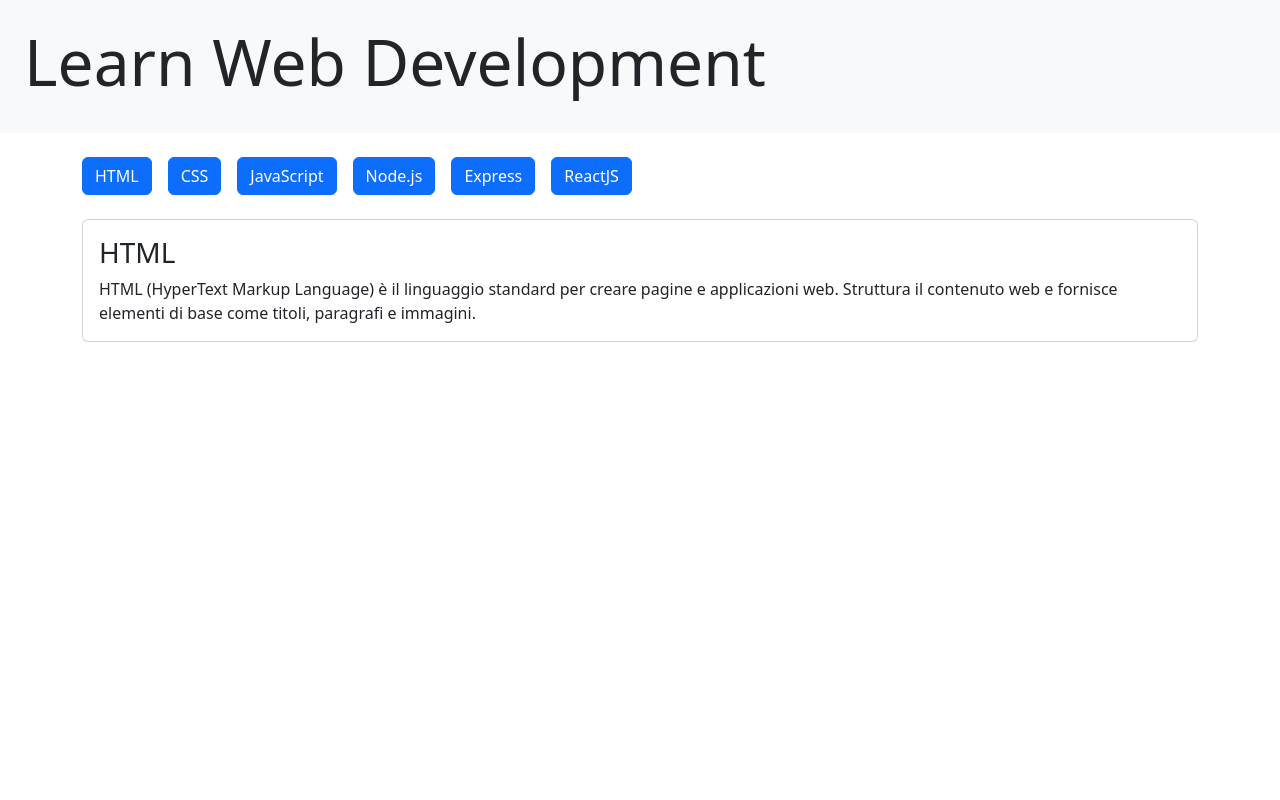
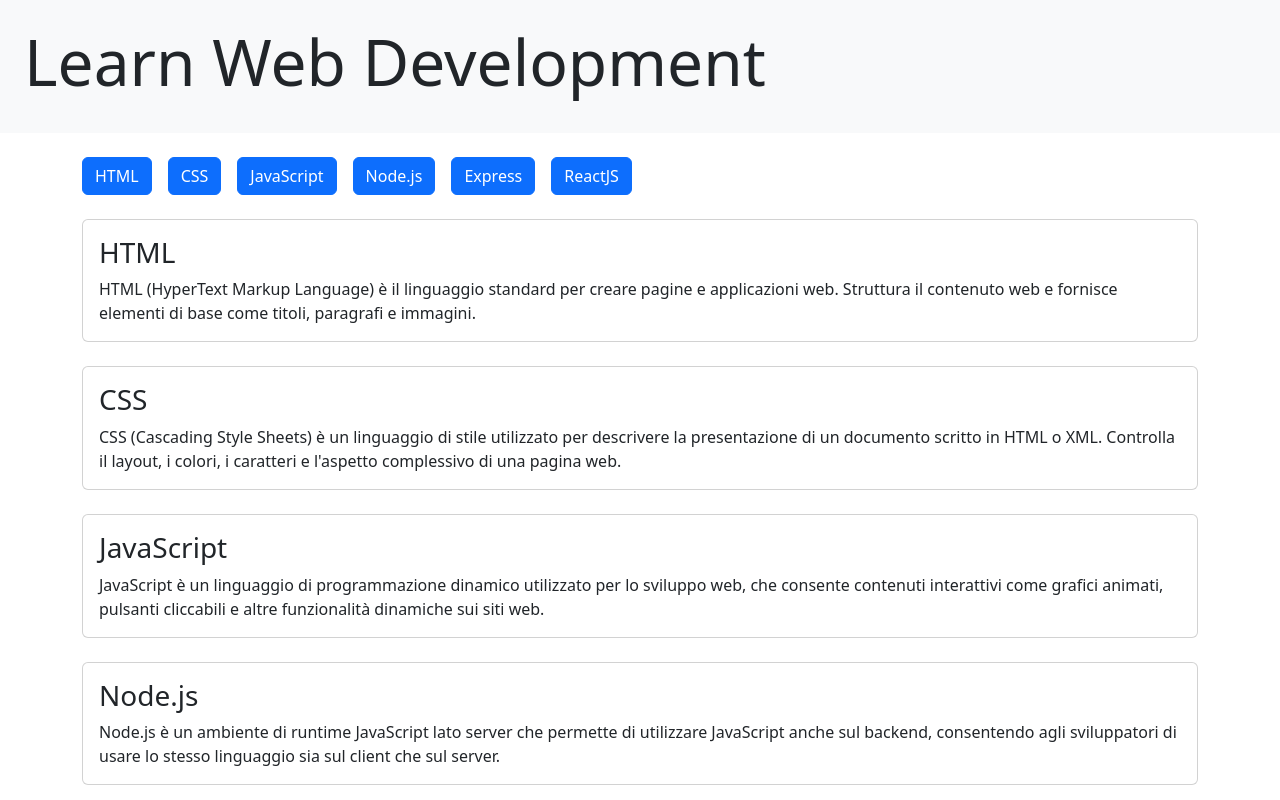
Before and after one commit to diegotosato/react-use-state, a React (Vite) app: page / in a window 1280 px wide. Shown: the top 800 px of the page. Built offline with nearby package versions, Linux system fonts and the light colour scheme.

Commit message:
Refactor language display to use unique keys and enhance card rendering

```diff
--- a/src/App.jsx
+++ b/src/App.jsx
@@ -37,7 +37,6 @@ function App() {
 
 
 
-
   return (
     <>
       <header className="bg-body-tertiary p-4">
@@ -49,20 +48,24 @@ function App() {
 
           {
             languages.map(item => (
-              <button className="btn btn-primary me-3">{item.title}</button>
+              <button key={item.id} className="btn btn-primary me-3">{item.title}</button>
+            ))
+          }
+
+          {
+            languages.map(itemCard => (
+              <div key={itemCard.id} className="card mt-4 p-3">
+                <h3>{itemCard.title}</h3>
+                <p className="m-0">{itemCard.description}</p>
+              </div>
             ))
           }
 
 
 
-
-          <div className="card mt-4 p-3">
-            <h3>{languages[0].title}</h3>
-            <p className="m-0">{languages[0].description}</p>
-          </div>
         </div>
 
-      </main>
+      </main >
 
     </>
   )
```
